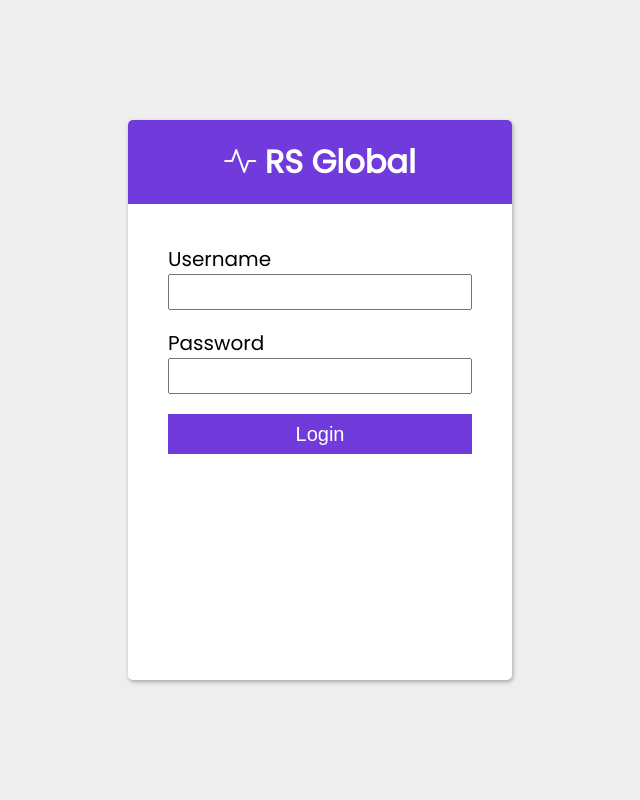
After one commit to Bezaleelderoys/inventarisrs, a PHP site: page /login.php in a window 1280 px wide. The commit adds this page. Shown: the whole page, without its empty margins (320-960 px from the left). Run offline with PHP 8.4, Linux system fonts and the light colour scheme.

Commit message:
added login still dk how it works tho

```diff
--- a/index.php
+++ b/index.php
@@ -1,5 +1,8 @@
 <?php
 include_once("koneksi.php");
+ob_start();
+session_start();
+if(!isset($_SESSION['akun_id'])) header("location: login.php");
 
 $query = mysqli_query($koneksi, "SELECT * FROM barang LIMIT 6");
 
--- /dev/null
+++ b/login.php
@@ -0,0 +1,46 @@
+<?php
+ob_start();
+session_start();
+include_once("koneksi.php");
+
+if(isset($_POST['submit'])) {
+    $username = $_POST['username'];
+    $password = $_POST['password'];
+    $sql_login = mysqli_query($koneksi, "SELECT * FROM user WHERE username = '$username' AND password = '$password'");
+
+    if($sql_login) {
+        header("location: index.php");
+    }else {
+        header("location: login.php");
+    }
+}
+
+?>
+
+<!DOCTYPE html>
+<html lang="en">
+<head>
+    <meta charset="UTF-8">
+    <meta http-equiv="X-UA-Compatible" content="IE=edge">
+    <link rel="stylesheet" href="https://cdn.jsdelivr.net/npm/bootstrap-icons@1.11.1/font/bootstrap-icons.css">
+    <meta name="viewport" content="width=device-width, initial-scale=1.0">
+    <link rel="stylesheet" href="src/style.css">
+    <link href="https://fonts.googleapis.com/css2?family=Poppins&display=swap" rel="stylesheet">
+
+    <title>RS Global</title>
+</head>
+<body>
+    <div class="login">
+        <div class="login-title">
+            <h1><i class="bi bi-activity"></i> RS Global</h1>
+        </div>
+        <form method="post">
+            <label>Username</label><br>
+            <input type="text" name="username"><br>
+            <label>Password</label><br>
+            <input type="password" name="password"><br>
+            <input type="submit" value="Login" name="submit">
+        </form>
+    </div>
+</body>
+</html>
--- a/src/style.css
+++ b/src/style.css
@@ -374,7 +374,7 @@ form i,
   box-shadow: 1px 2px 4px rgba(0, 0, 0, 0.3);
   border-radius: 3px;
   cursor: pointer;
-  background-color: #00abff;
+  background-color: #723adb;
   color: white;
 }
 
@@ -418,7 +418,7 @@ form i,
 }
 
 .del {
-  background-color: red;
+  background-color: #fd517f;
   border: none;
   color: white;
   height: 30px;
@@ -429,7 +429,7 @@ form i,
 }
 
 .edit {
-  background-color: blue;
+  background-color: #4ab9ff;
   border: none;
   color: white;
   height: 30px;
@@ -484,7 +484,7 @@ form i,
   height: 3em;
   width: 50%;
   border: none;
-  background-color: blue;
+  background-color: #4ab9ff;
   color: white;
   cursor: pointer;
   float: right;
@@ -496,6 +496,75 @@ form i,
 }
 
 .editform input[type="submit"]:active {
+  opacity: 1;
+}
+
+/* login form disini */
+.login {
+  position: absolute;
+  top: 50%;
+  left: 50%;
+  transform: translate(-50%, -50%);
+  width: 30%;
+  height: 70%;
+  background-color: white;
+  border-radius: 5px;
+  box-shadow: 1px 2px 4px rgba(0, 0, 0, 0.3);
+}
+
+.login-title h1 {
+  margin: 0;
+}
+
+.login-title {
+  width: 100%;
+  height: 15%;
+  display: flex;
+  justify-content: center;
+  align-items: center;
+  color: white;
+  align-content: center;
+  border-radius: 5px 5px 0 0;
+  text-align: center;
+  background-color: #713bdb;
+}
+
+.login form {
+  padding: 2em;
+  font-size: 20px;
+}
+
+.login form input {
+  width: 100%;
+}
+
+.login form input[type="text"] {
+  margin-bottom: 1em;
+}
+
+.login form input[type="text"],
+input[type="password"] {
+  height: 2em;
+  font-size: 18px;
+  outline: none;
+}
+
+.login form input[type="submit"] {
+  background-color: #713bdb;
+  color: white;
+  height: 2em;
+  font-size: 20px;
+  border: none;
+  outline: none;
+  margin-top: 1em;
+  cursor: pointer;
+}
+
+.login form input[type="submit"]:hover {
+  opacity: 0.8;
+}
+
+.login form input[type="submit"]:active {
   opacity: 1;
 }
 
```
